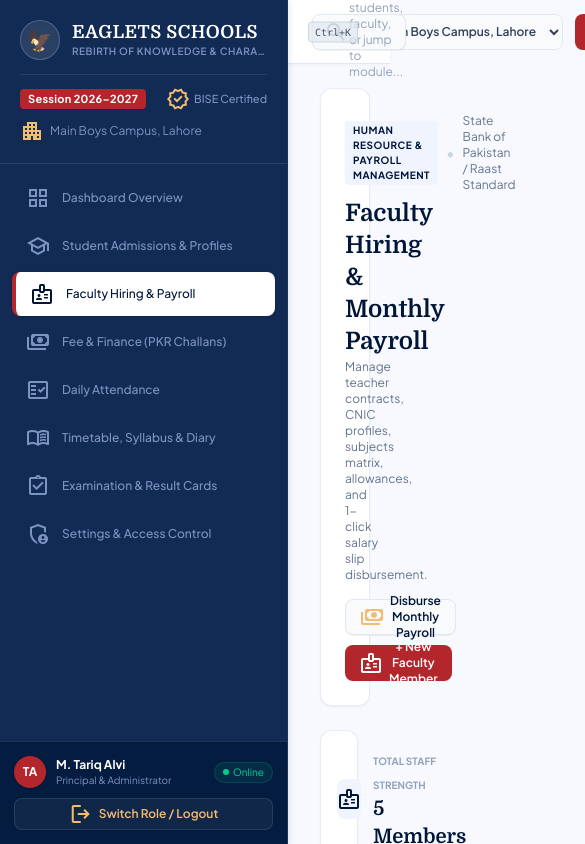
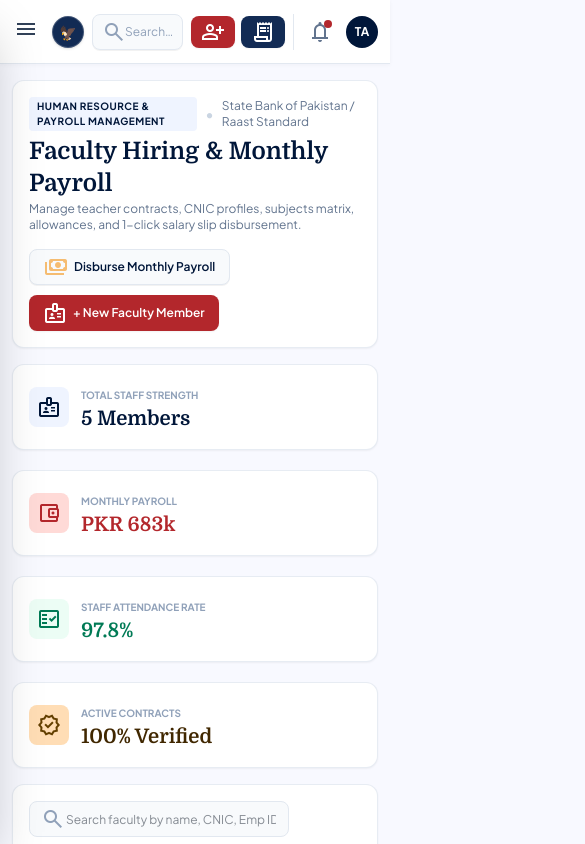
Before and after one commit to muhammadusmanijaz092-del/eaglets-school-system, a Next.js app: page /faculty in a window 390 px wide. Shown: the top 844 px of the page, 585 px wide, since content can reach past the window. Built offline with nearby package versions, Linux system fonts and the light colour scheme.

Commit message:
fix(mobile): add off-canvas sliding drawer with hamburger menu and mobile-optimized layouts

```diff
--- a/app/(dashboard)/academics/page.tsx
+++ b/app/(dashboard)/academics/page.tsx
@@ -95,9 +95,9 @@ export default function AcademicsPage() {
   const days = ['Monday', 'Tuesday', 'Wednesday', 'Thursday', 'Friday', 'Saturday']
 
   return (
-    <div className="px-8 py-6 flex flex-col gap-6">
+    <div className="px-3 sm:px-6 lg:px-8 py-4 sm:py-6 flex flex-col gap-4 sm:gap-6 min-w-0">
       {/* Top Banner */}
-      <div className="bg-white p-6 rounded-xl border border-slate-200/80 shadow-xs flex flex-col sm:flex-row sm:items-center justify-between gap-4">
+      <div className="bg-white p-4 sm:p-6 rounded-xl border border-slate-200/80 shadow-xs flex flex-col sm:flex-row sm:items-center justify-between gap-4">
         <div>
           <div className="flex items-center gap-2 mb-1">
             <span className="px-2 py-0.5 rounded bg-[#eff4ff] text-[#001639] text-[10px] font-bold uppercase tracking-wider">
--- a/app/(dashboard)/attendance/page.tsx
+++ b/app/(dashboard)/attendance/page.tsx
@@ -83,9 +83,9 @@ export default function AttendancePage() {
   const attendanceRate = ((presentCount / currentRoster.length) * 100).toFixed(1)
 
   return (
-    <div className="px-8 py-6 flex flex-col gap-6">
+    <div className="px-3 sm:px-6 lg:px-8 py-4 sm:py-6 flex flex-col gap-4 sm:gap-6 min-w-0">
       {/* Top Banner */}
-      <div className="bg-white p-6 rounded-xl border border-slate-200/80 shadow-xs flex flex-col sm:flex-row sm:items-center justify-between gap-4">
+      <div className="bg-white p-4 sm:p-6 rounded-xl border border-slate-200/80 shadow-xs flex flex-col sm:flex-row sm:items-center justify-between gap-4">
         <div>
           <div className="flex items-center gap-2 mb-1">
             <span className="px-2 py-0.5 rounded bg-[#eff4ff] text-[#001639] text-[10px] font-bold uppercase tracking-wider">
--- a/app/(dashboard)/examinations/page.tsx
+++ b/app/(dashboard)/examinations/page.tsx
@@ -129,9 +129,9 @@ export default function ExaminationsPage() {
   ]
 
   return (
-    <div className="px-8 py-6 flex flex-col gap-6">
+    <div className="px-3 sm:px-6 lg:px-8 py-4 sm:py-6 flex flex-col gap-4 sm:gap-6 min-w-0">
       {/* Top Banner */}
-      <div className="bg-white p-6 rounded-xl border border-slate-200/80 shadow-xs flex flex-col sm:flex-row sm:items-center justify-between gap-4">
+      <div className="bg-white p-4 sm:p-6 rounded-xl border border-slate-200/80 shadow-xs flex flex-col sm:flex-row sm:items-center justify-between gap-4">
         <div>
           <div className="flex items-center gap-2 mb-1">
             <span className="px-2 py-0.5 rounded bg-[#eff4ff] text-[#001639] text-[10px] font-bold uppercase tracking-wider">
--- a/app/(dashboard)/faculty/page.tsx
+++ b/app/(dashboard)/faculty/page.tsx
@@ -81,9 +81,9 @@ export default function FacultyPage() {
   }
 
   return (
-    <div className="px-8 py-6 flex flex-col gap-6">
+    <div className="px-3 sm:px-6 lg:px-8 py-4 sm:py-6 flex flex-col gap-4 sm:gap-6 min-w-0">
       {/* Top Banner */}
-      <div className="bg-white p-6 rounded-xl border border-slate-200/80 shadow-xs flex flex-col sm:flex-row sm:items-center justify-between gap-4">
+      <div className="bg-white p-4 sm:p-6 rounded-xl border border-slate-200/80 shadow-xs flex flex-col sm:flex-row sm:items-center justify-between gap-4">
         <div>
           <div className="flex items-center gap-2 mb-1">
             <span className="px-2 py-0.5 rounded bg-[#eff4ff] text-[#001639] text-[10px] font-bold uppercase tracking-wider">
--- a/app/(dashboard)/finance/page.tsx
+++ b/app/(dashboard)/finance/page.tsx
@@ -81,9 +81,9 @@ export default function FinancePage() {
   }
 
   return (
-    <div className="px-8 py-6 flex flex-col gap-6">
+    <div className="px-3 sm:px-6 lg:px-8 py-4 sm:py-6 flex flex-col gap-4 sm:gap-6 min-w-0">
       {/* Top Banner */}
-      <div className="bg-white p-6 rounded-xl border border-slate-200/80 shadow-xs flex flex-col sm:flex-row sm:items-center justify-between gap-4">
+      <div className="bg-white p-4 sm:p-6 rounded-xl border border-slate-200/80 shadow-xs flex flex-col sm:flex-row sm:items-center justify-between gap-4">
         <div>
           <div className="flex items-center gap-2 mb-1">
             <span className="px-2 py-0.5 rounded bg-[#eff4ff] text-[#001639] text-[10px] font-bold uppercase tracking-wider">
--- a/app/(dashboard)/layout.tsx
+++ b/app/(dashboard)/layout.tsx
@@ -1,4 +1,6 @@
-import React from 'react'
+'use client'
+
+import React, { useState } from 'react'
 import Sidebar from '@/components/Sidebar'
 import TopBar from '@/components/TopBar'
 
@@ -7,12 +9,31 @@ export default function DashboardLayout({
 }: {
   children: React.ReactNode
 }) {
+  const [isMobileMenuOpen, setIsMobileMenuOpen] = useState(false)
+
   return (
     <div className="min-h-screen bg-[#f8f9ff]">
-      <Sidebar />
-      <div className="pl-72">
-        <TopBar />
-        <main className="pt-16 min-h-[calc(100vh-4rem)]">{children}</main>
+      {/* Sidebar Drawer */}
+      <Sidebar
+        isOpen={isMobileMenuOpen}
+        onClose={() => setIsMobileMenuOpen(false)}
+      />
+
+      {/* Mobile Dark Backdrop */}
+      {isMobileMenuOpen && (
+        <div
+          onClick={() => setIsMobileMenuOpen(false)}
+          className="fixed inset-0 bg-black/60 z-40 lg:hidden backdrop-blur-xs transition-opacity duration-300"
+          aria-hidden="true"
+        />
+      )}
+
+      {/* Main Content Area */}
+      <div className="lg:pl-72 transition-all duration-300 min-w-0">
+        <TopBar onMenuToggle={() => setIsMobileMenuOpen((prev) => !prev)} />
+        <main className="pt-16 min-h-[calc(100vh-4rem)] overflow-x-hidden min-w-0">
+          {children}
+        </main>
       </div>
     </div>
   )
--- a/app/(dashboard)/page.tsx
+++ b/app/(dashboard)/page.tsx
@@ -30,9 +30,9 @@ export default function DashboardOverviewPage() {
   }
 
   return (
-    <div className="px-8 py-6 flex flex-col gap-6">
+    <div className="px-3 sm:px-6 lg:px-8 py-4 sm:py-6 flex flex-col gap-4 sm:gap-6 min-w-0">
       {/* Executive Welcome Bar */}
-      <div className="flex flex-col xl:flex-row xl:items-center justify-between gap-4 bg-white p-6 rounded-xl border border-slate-200/80 shadow-xs relative overflow-hidden">
+      <div className="flex flex-col xl:flex-row xl:items-center justify-between gap-4 bg-white p-4 sm:p-6 rounded-xl border border-slate-200/80 shadow-xs relative overflow-hidden">
         <div className="flex flex-col gap-1.5 z-10">
           <div className="flex items-center gap-2 flex-wrap">
             <span className="inline-flex items-center gap-1.5 px-2.5 py-0.5 rounded bg-[#b3272c]/10 text-[#b3272c] text-[11px] font-bold uppercase tracking-wider">
--- a/app/(dashboard)/settings/page.tsx
+++ b/app/(dashboard)/settings/page.tsx
@@ -19,9 +19,9 @@ export default function SettingsPage() {
   }
 
   return (
-    <div className="px-8 py-6 flex flex-col gap-6 text-xs text-slate-800">
+    <div className="px-3 sm:px-6 lg:px-8 py-4 sm:py-6 flex flex-col gap-4 sm:gap-6 min-w-0 text-xs text-slate-800">
       {/* Top Banner */}
-      <div className="bg-white p-6 rounded-xl border border-slate-200/80 shadow-xs flex flex-col sm:flex-row sm:items-center justify-between gap-4">
+      <div className="bg-white p-4 sm:p-6 rounded-xl border border-slate-200/80 shadow-xs flex flex-col sm:flex-row sm:items-center justify-between gap-4">
         <div>
           <div className="flex items-center gap-2 mb-1">
             <span className="px-2 py-0.5 rounded bg-[#eff4ff] text-[#001639] text-[10px] font-bold uppercase tracking-wider">
--- a/app/(dashboard)/students/page.tsx
+++ b/app/(dashboard)/students/page.tsx
@@ -238,9 +238,9 @@ export default function StudentsPage() {
   }
 
   return (
-    <div className="px-8 py-6 flex flex-col gap-6">
+    <div className="px-3 sm:px-6 lg:px-8 py-4 sm:py-6 flex flex-col gap-4 sm:gap-6 min-w-0">
       {/* Top Banner */}
-      <div className="bg-white p-6 rounded-xl border border-slate-200/80 shadow-xs flex flex-col sm:flex-row sm:items-center justify-between gap-4">
+      <div className="bg-white p-4 sm:p-6 rounded-xl border border-slate-200/80 shadow-xs flex flex-col sm:flex-row sm:items-center justify-between gap-4">
         <div>
           <div className="flex items-center gap-2 mb-1">
             <span className="px-2 py-0.5 rounded bg-[#eff4ff] text-[#001639] text-[10px] font-bold uppercase tracking-wider">
--- a/components/Sidebar.tsx
+++ b/components/Sidebar.tsx
@@ -22,14 +22,24 @@ const navItems: NavItem[] = [
   { label: 'Settings & Access Control', href: '/settings', icon: 'admin_panel_settings' },
 ]
 
-export default function Sidebar() {
+interface SidebarProps {
+  isOpen?: boolean
+  onClose?: () => void
+}
+
+export default function Sidebar({ isOpen = false, onClose }: SidebarProps) {
   const pathname = usePathname()
 
   return (
-    <aside className="fixed left-0 top-0 h-screen w-72 bg-[#122b54] text-white z-50 flex flex-col border-r border-slate-700/40 shadow-[0_1px_8px_rgba(0,0,0,0.12)] print:hidden overflow-hidden">
+    <aside
+      className={`fixed left-0 top-0 h-screen w-72 max-w-[85vw] bg-[#122b54] text-white z-50 flex flex-col border-r border-slate-700/40 shadow-2xl print:hidden overflow-hidden transition-transform duration-300 ease-in-out ${
+        isOpen ? 'translate-x-0' : '-translate-x-full lg:translate-x-0'
+      }`}
+    >
       {/* School Crest & Header (Fixed Top) */}
       <div className="flex-shrink-0 p-5 border-b border-white/10">
-        <div className="flex items-center gap-3">
+        <div className="flex items-center justify-between gap-2">
+          <div className="flex items-center gap-3 min-w-0">
             <div className="w-10 h-10 rounded-full bg-white/10 flex items-center justify-center text-xl flex-shrink-0 border border-white/20 shadow-inner">
               🦅
             </div>
@@ -41,6 +51,17 @@ export default function Sidebar() {
                 Rebirth Of Knowledge & Character
               </span>
             </div>
+          </div>
+
+          {/* Close button on mobile */}
+          <button
+            type="button"
+            onClick={onClose}
+            className="lg:hidden p-1.5 text-slate-300 hover:text-white rounded-lg hover:bg-white/10 cursor-pointer flex-shrink-0"
+            aria-label="Close Navigation"
+          >
+            <span className="material-symbols-outlined text-[20px]">close</span>
+          </button>
         </div>
 
         <div className="mt-3.5 pt-3 border-t border-white/10 flex flex-col gap-1.5">
@@ -76,6 +97,7 @@ export default function Sidebar() {
             <Link
               key={item.href}
               href={item.href}
+              onClick={onClose}
               className={`flex items-center gap-3 px-3.5 py-2.5 rounded-lg transition-all text-xs font-medium ${
                 isActive
                   ? 'bg-white text-[#001639] font-bold shadow-sm border-l-4 border-[#b3272c]'
@@ -120,6 +142,7 @@ export default function Sidebar() {
 
         <Link
           href="/login"
+          onClick={onClose}
           className="w-full h-8 bg-white/5 hover:bg-[#b3272c] text-[#f5bc71] hover:text-white border border-white/10 hover:border-transparent rounded-lg flex items-center justify-center gap-1.5 font-semibold text-xs transition-colors cursor-pointer"
         >
           <span className="material-symbols-outlined text-[15px]">logout</span>
--- a/components/TopBar.tsx
+++ b/components/TopBar.tsx
@@ -6,11 +6,12 @@ import { useRouter } from 'next/navigation'
 import { INITIAL_STUDENTS, INITIAL_FACULTY } from '@/lib/mock-data'
 
 interface TopBarProps {
+  onMenuToggle?: () => void
   onNewAdmission?: () => void
   onRecordFee?: () => void
 }
 
-export default function TopBar({ onNewAdmission, onRecordFee }: TopBarProps) {
+export default function TopBar({ onMenuToggle, onNewAdmission, onRecordFee }: TopBarProps) {
   const router = useRouter()
   const [selectedCampus, setSelectedCampus] = useState('Main Boys Campus, Lahore')
   const [isCommandOpen, setIsCommandOpen] = useState(false)
@@ -63,27 +64,46 @@ export default function TopBar({ onNewAdmission, onRecordFee }: TopBarProps) {
 
   return (
     <>
-      <header className="fixed top-0 left-72 right-0 h-16 bg-white/95 backdrop-blur-md z-40 border-b border-slate-200 shadow-[0_1px_4px_rgba(0,22,57,0.04)] flex items-center justify-between px-6 print:hidden">
-        {/* Search Trigger Bar */}
-        <div className="flex items-center gap-4 w-full max-w-md">
+      <header className="fixed top-0 left-0 lg:left-72 right-0 h-16 bg-white/95 backdrop-blur-md z-40 border-b border-slate-200 shadow-[0_1px_4px_rgba(0,22,57,0.04)] flex items-center justify-between px-3 sm:px-6 print:hidden transition-all duration-300 gap-2 sm:gap-4">
+        {/* Left Side: Mobile Menu Button & Search */}
+        <div className="flex items-center gap-2 sm:gap-4 flex-1 min-w-0 max-w-md">
+          {/* Mobile Hamburger Button */}
+          <button
+            type="button"
+            onClick={onMenuToggle}
+            className="lg:hidden p-1.5 sm:p-2 -ml-1 text-slate-700 hover:text-[#001639] hover:bg-slate-100 rounded-lg cursor-pointer flex-shrink-0"
+            aria-label="Toggle Navigation Menu"
+          >
+            <span className="material-symbols-outlined text-[24px]">menu</span>
+          </button>
+
+          {/* Mobile Crest Logo */}
+          <div className="lg:hidden flex items-center gap-1.5 flex-shrink-0">
+            <div className="w-8 h-8 rounded-full bg-[#122b54] text-white flex items-center justify-center text-sm shadow-sm font-bold border border-white/20">
+              🦅
+            </div>
+          </div>
+
+          {/* Search Trigger Bar */}
           <div
             onClick={() => setIsCommandOpen(true)}
-            className="relative w-full cursor-pointer group"
+            className="relative flex-1 min-w-0 cursor-pointer group"
           >
-            <span className="material-symbols-outlined absolute left-3 top-1/2 -translate-y-1/2 text-slate-400 text-[18px] group-hover:text-[#001639] transition-colors">
+            <span className="material-symbols-outlined absolute left-2.5 sm:left-3 top-1/2 -translate-y-1/2 text-slate-400 text-[18px] group-hover:text-[#001639] transition-colors">
               search
             </span>
-            <div className="w-full h-9 pl-9 pr-14 bg-slate-50 text-slate-400 text-xs rounded-lg border border-slate-200 flex items-center group-hover:border-[#122b54] group-hover:bg-white transition-all shadow-2xs">
-              Search students, faculty, or jump to module...
+            <div className="w-full h-9 pl-8 sm:pl-9 pr-2 sm:pr-14 bg-slate-50 text-slate-400 text-xs rounded-lg border border-slate-200 flex items-center group-hover:border-[#122b54] group-hover:bg-white transition-all shadow-2xs truncate">
+              <span className="hidden sm:inline truncate">Search students, faculty, or jump to module...</span>
+              <span className="sm:hidden truncate">Search...</span>
             </div>
-            <span className="absolute right-2 top-1/2 -translate-y-1/2 px-1.5 py-0.5 rounded bg-slate-200/70 text-slate-600 text-[10px] font-mono border border-slate-300">
+            <span className="hidden sm:inline-block absolute right-2 top-1/2 -translate-y-1/2 px-1.5 py-0.5 rounded bg-slate-200/70 text-slate-600 text-[10px] font-mono border border-slate-300">
               Ctrl+K
             </span>
           </div>
         </div>
 
         {/* Right Controls */}
-        <div className="flex items-center gap-3">
+        <div className="flex items-center gap-2 sm:gap-3 flex-shrink-0">
           {/* Live Date / PKR Banner */}
           <div className="hidden xl:flex items-center gap-2 px-3 py-1 rounded-lg bg-slate-50 border border-slate-200 text-slate-700 text-xs">
             <span className="material-symbols-outlined text-[15px] text-[#001639]">
@@ -94,8 +114,8 @@ export default function TopBar({ onNewAdmission, onRecordFee }: TopBarProps) {
             <span className="font-bold text-[#b3272c]">PKR Live Ledger</span>
           </div>
 
-          {/* Campus Dropdown */}
-          <div className="flex items-center gap-2">
+          {/* Campus Dropdown (Hidden on Small Screens) */}
+          <div className="hidden md:flex items-center gap-2">
             <select
               value={selectedCampus}
               onChange={(e) => setSelectedCampus(e.target.value)}
@@ -108,23 +128,25 @@ export default function TopBar({ onNewAdmission, onRecordFee }: TopBarProps) {
           </div>
 
           {/* Quick Action Buttons */}
-          <div className="flex items-center gap-2">
+          <div className="flex items-center gap-1.5 sm:gap-2">
             {onNewAdmission ? (
               <button
                 type="button"
                 onClick={onNewAdmission}
-                className="h-9 px-3.5 bg-[#b3272c] text-white hover:bg-[#88131b] text-xs font-semibold rounded-lg flex items-center gap-1.5 transition-colors shadow-xs cursor-pointer"
+                className="h-8 sm:h-9 px-2.5 sm:px-3.5 bg-[#b3272c] text-white hover:bg-[#88131b] text-xs font-semibold rounded-lg flex items-center gap-1 sm:gap-1.5 transition-colors shadow-xs cursor-pointer"
+                title="New Admission"
               >
-                <span className="material-symbols-outlined text-[17px]">person_add</span>
-                <span>+ New Admission</span>
+                <span className="material-symbols-outlined text-[16px] sm:text-[17px]">person_add</span>
+                <span className="hidden sm:inline">+ New Admission</span>
               </button>
             ) : (
               <Link
                 href="/students"
-                className="h-9 px-3.5 bg-[#b3272c] text-white hover:bg-[#88131b] text-xs font-semibold rounded-lg flex items-center gap-1.5 transition-colors shadow-xs"
+                className="h-8 sm:h-9 px-2.5 sm:px-3.5 bg-[#b3272c] text-white hover:bg-[#88131b] text-xs font-semibold rounded-lg flex items-center gap-1 sm:gap-1.5 transition-colors shadow-xs"
+                title="New Admission"
               >
-                <span className="material-symbols-outlined text-[17px]">person_add</span>
-                <span>+ New Admission</span>
+                <span className="material-symbols-outlined text-[16px] sm:text-[17px]">person_add</span>
+                <span className="hidden sm:inline">+ New Admission</span>
               </Link>
             )}
 
@@ -132,18 +154,20 @@ export default function TopBar({ onNewAdmission, onRecordFee }: TopBarProps) {
               <button
                 type="button"
                 onClick={onRecordFee}
-                className="h-9 px-3.5 bg-[#122b54] text-white hover:bg-[#001639] text-xs font-semibold rounded-lg flex items-center gap-1.5 transition-colors shadow-xs cursor-pointer"
+                className="h-8 sm:h-9 px-2.5 sm:px-3.5 bg-[#122b54] text-white hover:bg-[#001639] text-xs font-semibold rounded-lg flex items-center gap-1 sm:gap-1.5 transition-colors shadow-xs cursor-pointer"
+                title="Record Fee"
               >
-                <span className="material-symbols-outlined text-[17px]">receipt_long</span>
-                <span>+ Record Fee</span>
+                <span className="material-symbols-outlined text-[16px] sm:text-[17px]">receipt_long</span>
+                <span className="hidden sm:inline">+ Record Fee</span>
               </button>
             ) : (
               <Link
                 href="/finance"
-                className="h-9 px-3.5 bg-[#122b54] text-white hover:bg-[#001639] text-xs font-semibold rounded-lg flex items-center gap-1.5 transition-colors shadow-xs"
+                className="h-8 sm:h-9 px-2.5 sm:px-3.5 bg-[#122b54] text-white hover:bg-[#001639] text-xs font-semibold rounded-lg flex items-center gap-1 sm:gap-1.5 transition-colors shadow-xs"
+                title="Record Fee"
               >
-                <span className="material-symbols-outlined text-[17px]">receipt_long</span>
-                <span>+ Record Fee</span>
+                <span className="material-symbols-outlined text-[16px] sm:text-[17px]">receipt_long</span>
+                <span className="hidden sm:inline">+ Record Fee</span>
               </Link>
             )}
           </div>
```
Also changed, not shown: components/Modal.tsx (+8 -8 lines). Lines whose indentation alone changed are shown as unchanged.
